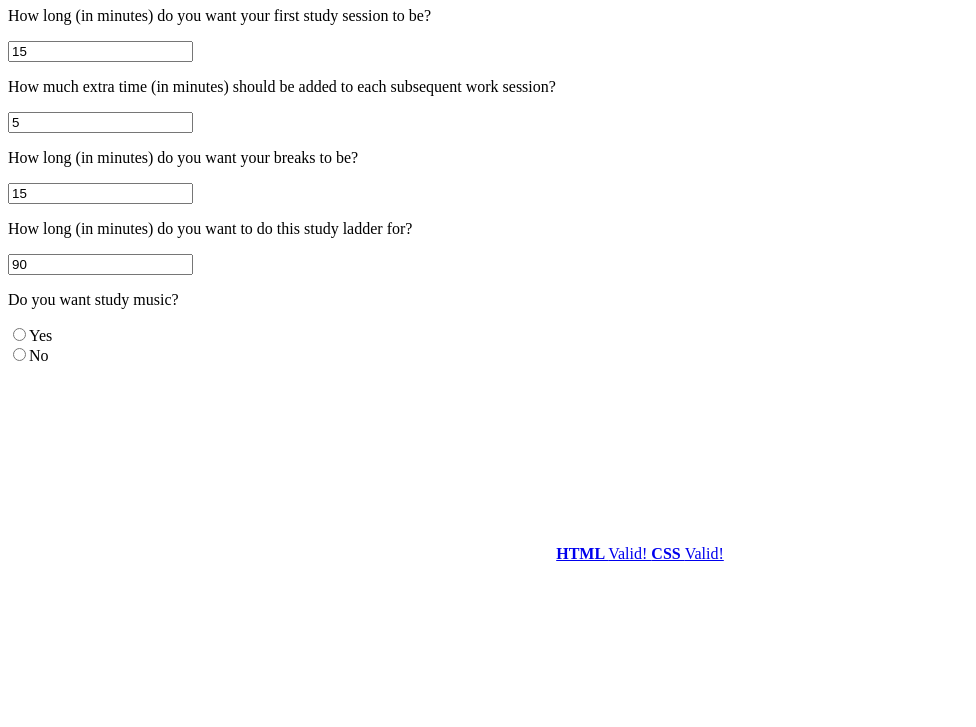
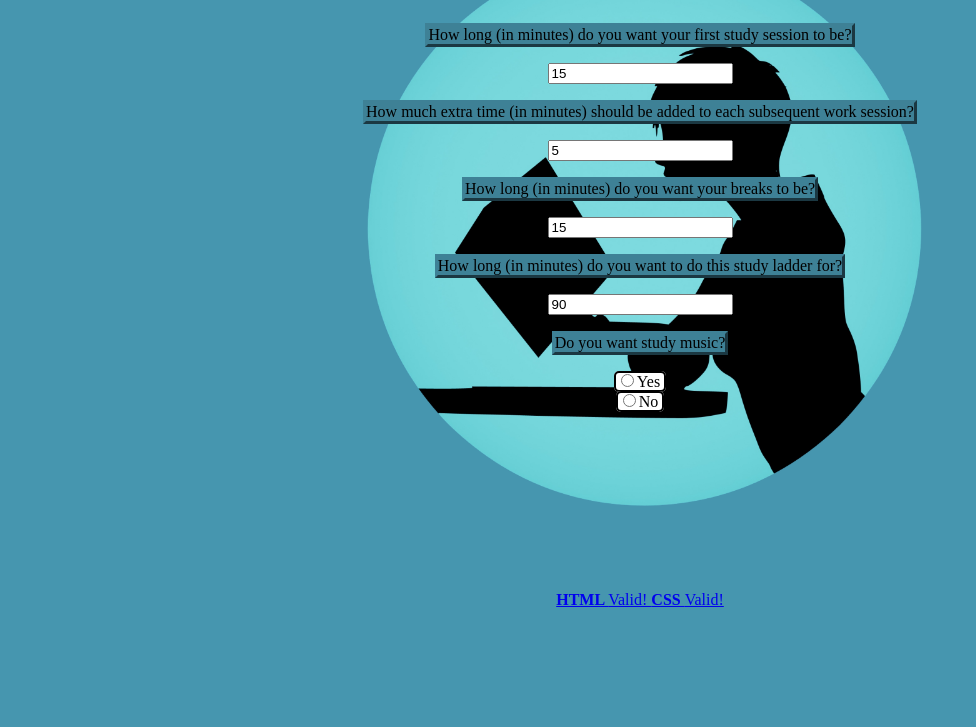
Before and after one commit to 1030365/Website, a plain HTML site: page studyLadder/ladder.html in a window 1280 px wide. Shown: the part 73-800 px from the top of the page, without its empty margins (0-976 px from the left). Drawn offline with Linux system fonts and the light colour scheme.

Commit message:
Add flare to studyLadder

```diff
--- a/studyLadder/ladder.html
+++ b/studyLadder/ladder.html
@@ -1,6 +1,26 @@
 <!DOCTYPE html>
 <html lang="en">
 	<head>
+<style>
+body {
+    background-image: url("Studying.png");
+    background-position: top;
+    background-size: 600px;
+    background-repeat: no-repeat;
+    background-color: #4696af;
+    text-align: center
+}
+p {
+    border: 3px outset #3e8196;
+    background-color: #3e8196;
+    display: inline-block;
+}
+span {
+    border: 2px solid black;
+    background-color: white;
+    border-radius: 5px
+}
+</style>
 		<meta charset="utf-8">
 		<title>Study Ladder</title>
 	</head>
@@ -8,26 +28,27 @@
 		<!-- content starts below here -->
                 <h1>Study Ladder</h1>
                 <p>How long (in minutes) do you want your first study session to be?</p>
-                <input type="text" id="start" onfocusout="Box1Out()">
+
+                <br><input type="text" id="start" onfocusout="Box1Out()"><br>
                 <p>How much extra time (in minutes) should be added to each subsequent work session?</p>
-                <input type="text" id="extra" onfocusout="Box2Out()">
+                <br><input type="text" id="extra" onfocusout="Box2Out()"><br>
                 <p>How long (in minutes) do you want your breaks to be?</p>
-                <input type="text" id="break" onfocusout="Box3Out()">
+                <br><input type="text" id="break" onfocusout="Box3Out()"><br>
                 <p>How long (in minutes) do you want to do this study ladder for?</p>
-                <input type="text" id="total" onfocusout="Box4Out()">
+                <br><input type="text" id="total" onfocusout="Box4Out()"><br>
                 <div id="q1">
-                    <p>Do you want study music?</p>
-                    <input type="radio" id="op1">Yes</input><br>
-                    <input type="radio" id="op2">No</input>
+                    <p>Do you want study music?</p><br>
+                    <span><input type="radio" id="op1">Yes&nbsp;</input></span><br>
+                    <span><input type="radio" id="op2">No&nbsp;</input></span>
                 </div>
                 <div id="q2" style="display: none">
-                    <p>Do you want to use generic study music or custom study music?</p>
-                    <input type="radio" id="op3">Generic</input><br>
-                    <input type="radio" id="op4">Custom</input><br>
+                    <p>Do you want to use generic study music or custom study music?</p><br>
+                    <span><input type="radio" id="op3">Generic&nbsp;</input></span><br>
+                    <span><input type="radio" id="op4">Custom&nbsp;</input></span><br>
                 </div>
                 <br>
                 <div id="q3" style="display: none">
-                    <p>What audio file would you like to use as study music?</p>
+                    <p>What audio file would you like to use as study music?</p><br>
                     <input type="file" accept='.mp3,.wav' id="song"><br><br>
                 </div>
                 <br><button style="display: none" id='playButton'>Play</button>
```
Also changed, not shown: studyLadder/Studying.png (added).
